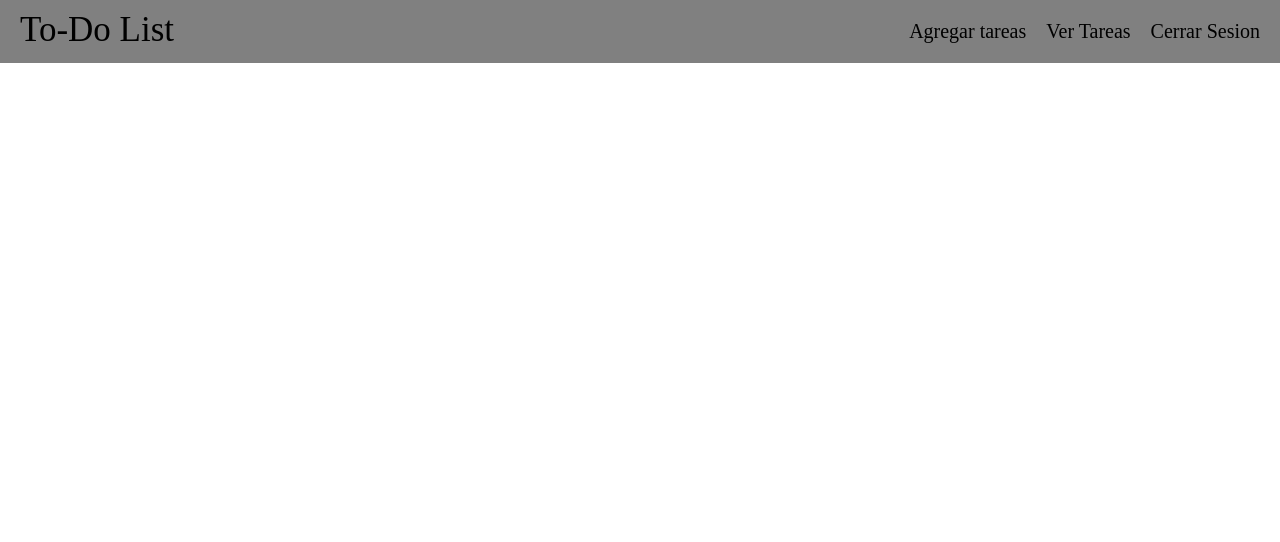
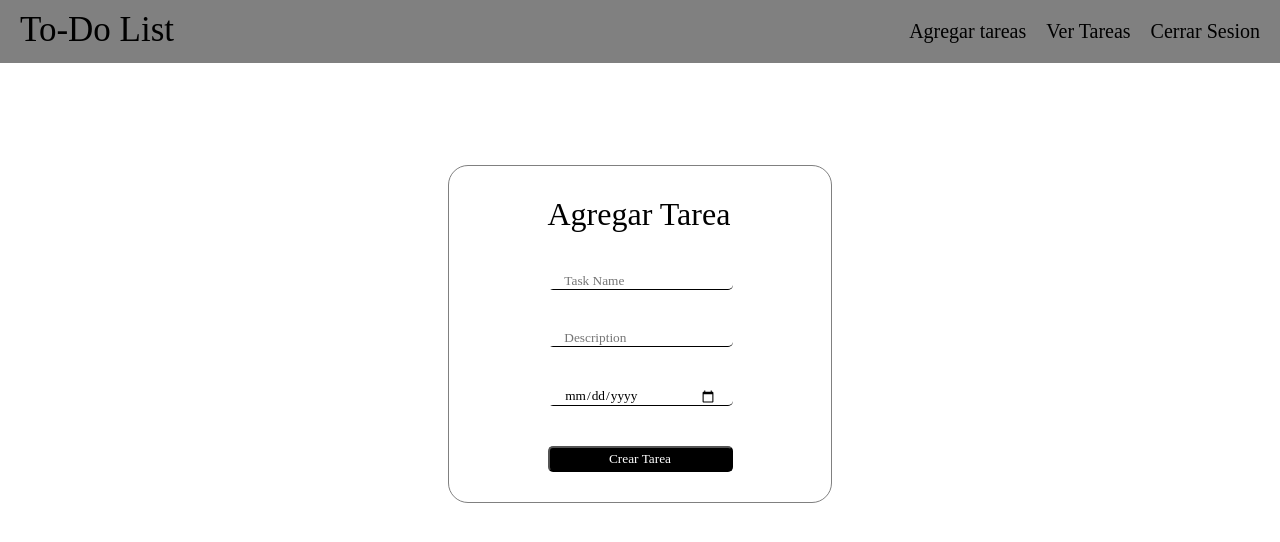
Before and after one commit to Santiago766/Pagina-Jovenes-Creativos, a React (Vite) app: page /Agregar-Tareas in a window 1280 px wide. Shown: the top 542 px of the page. Built offline with nearby package versions, Linux system fonts and the light colour scheme; a web font is replaced by a local one.

Commit message:
Se realizo la sesion de agregar tarea

```diff
--- a/src/view/Components/Input/Input.jsx
+++ b/src/view/Components/Input/Input.jsx
@@ -1,10 +1,13 @@
 import './Input.css'
 
-export const Input = ({placeHolder, Img, type, className}) => {
+export const Input = ({placeHolder, Img, type, className, Name}) => {
+
+
+
   return (
     <div className={className}>
       {Img}
-      <input type={type} placeholder={placeHolder} />
+      <input type={type} placeholder={placeHolder} name={Name} />
     </div>
   )
 }
--- a/src/view/Components/Tarea/Tarea.css
+++ b/src/view/Components/Tarea/Tarea.css
@@ -33,7 +33,6 @@
   border: 1px solid black;
   appearance: none;
   cursor: pointer;
-  accent-color: rgb(0, 68, 128);
 }
 .checkbox:checked {
   background-color: rgb(0, 68, 128);
@@ -42,6 +41,6 @@
 
 .options > i {
   margin-right: 5%;
-  font-size: 20px;
+  font-size: 30px;
   cursor: pointer;
 }
--- a/src/view/Components/Tarea/Tarea.jsx
+++ b/src/view/Components/Tarea/Tarea.jsx
@@ -1,16 +1,15 @@
 import './Tarea.css'
 
-export const Tarea = ({Name, Fecha, initial}) => {
+export const Tarea = ({Name, Fecha}) => {
   return (
     <div className="tareas">
       <div className='title'>
       <h1>{Name}</h1>
       </div>
       <div className='options'>
-
         <p>Fecha vencimiento {Fecha}</p>
         <div className='checkmark'>
-        <input type="checkbox" className='checkbox' checked={initial}/>
+        <input type="checkbox" className='checkbox'/>
         </div>
         <i class="fa-solid fa-plus"></i>
       </div>
--- /dev/null
+++ b/src/view/Pages/AgregarTarea/AgregarTarea.css
@@ -0,0 +1,28 @@
+.content {
+  display: flex;
+  justify-content: center;
+  align-self: center;
+  height:100%;
+}
+.contentCrear {
+  background-color:white;
+  display: flex;
+  flex-direction: column;
+  flex-wrap: wrap;
+  margin-top: 8%;
+  width: 30%;
+  height:60%;
+  border: 1px grey solid;
+  border-radius: 20px;
+  align-items: center;
+  place-self: center;
+  padding: 30px;
+}
+button {
+  margin-top: 40px;
+  width: 185px;
+  border-radius: 5px;
+  padding: 3px;
+  color: white;
+  background-color: black;
+}
--- /dev/null
+++ b/src/view/Pages/AgregarTarea/AgregarTarea.jsx
@@ -0,0 +1,29 @@
+import { Input } from "../../Components/Input/input"
+import './AgregarTarea.css'
+
+export const AgregarTarea = () => {
+
+  return (
+    <div className="content">
+      <div className="contentCrear">
+        <form action="/ver-tareas">
+          <h1>Agregar Tarea</h1>
+
+          <Input className={"Datos"} placeHolder={"Task Name"} Name={"name"}
+          type={"text"}
+          />
+
+          <Input className={"Datos"} placeHolder={"Description"} Name={"description"}
+          type={"text"}
+          />
+
+          <Input className={"Datos"} placeHolder={"Finish Date"} Name={"finishDate"}
+          type={"date"}
+          />
+
+          <button type="submit">Crear Tarea</button>
+        </form>
+      </div>
+    </div>
+  )
+}
--- a/src/view/Pages/Login/Login.css
+++ b/src/view/Pages/Login/Login.css
@@ -28,10 +28,9 @@
   padding-top: 40px;
   border-bottom: 1px solid black;
   border-radius: 5px;
-  z-index: 1;
 }
 .Campos >i {
-  position: relative;
+ position: relative;
   left: 10px;
   z-index: 1;
 }
--- a/src/view/Pages/Login/Login.jsx
+++ b/src/view/Pages/Login/Login.jsx
@@ -9,13 +9,13 @@ export const Login = () => {
         <h1>Login</h1>
         <form action="/Ver-Tareas">
           <Input className={"Campos"} Img={<i class="fa-solid fa-user"></i>}
-          type={"email"} placeHolder={"Email"} />
+          type={"email"} placeHolder={"Email"} Name={"email"}/>
 
           <Input className={"Campos"} Img={<i class="fa-solid fa-lock"></i>}
-          type={"password"} placeHolder={"Password"} />
+          type={"password"} placeHolder={"Password"} Name={"password"} />
 
           <div className="Entrar">
-            <button type="submit" to='/Ver-tareas'>Ingresar</button>
+            <button type="submit">Ingresar</button>
             <div className="Registro">
               <p>¿No tienes cuenta?</p>
               <Link className="Registro__link" to="/Registro">Registrate </Link>
--- a/src/view/Pages/Registro/Registro.css
+++ b/src/view/Pages/Registro/Registro.css
@@ -27,7 +27,6 @@
   padding-top: 40px;
   border-bottom: 1px solid black;
   border-radius: 5px;
-  z-index: 1;
 }
 .Datos > i {
   position: relative;
--- a/src/view/Pages/Registro/Registro.jsx
+++ b/src/view/Pages/Registro/Registro.jsx
@@ -10,19 +10,19 @@ export const Registro = () => {
         <form action="/">
 
           <Input className={"Datos"} Img={<i class="fa-solid fa-user"></i>}
-          type={"text"} placeHolder={"First Name"} />
+          type={"text"} placeHolder={"First Name"} Name={"firstName"} />
 
           <Input className={"Datos"} Img={<i class="fa-solid fa-user"></i>}
-          type={"text"} placeHolder={"Last Name"} />
+          type={"text"} placeHolder={"Last Name"} Name={"lastName"} />
 
           <Input className={"Datos"} Img={<i class="fa-solid fa-envelope"></i>}
-          type={"email"} placeHolder={"Email"} />
+          type={"email"} placeHolder={"Email"} Name={"email"} />
 
           <Input className={"Datos"} Img={<i class="fa-solid fa-lock"></i>}
-          type={"password"} placeHolder={"Password"} />
+          type={"password"} placeHolder={"Password"} Name={"password"} />
 
           <div className="Registrarse">
-            <button type="submit" to='/Ver-tareas'>Register</button>
+            <button type="submit">Register</button>
 
             <div className="Login">
               <p>¿Ya tienes una cuenta?</p>
--- a/src/view/routes/routes.jsx
+++ b/src/view/routes/routes.jsx
@@ -4,6 +4,7 @@ import { Header } from '../Components/Header/Header'
 import { Login } from '../Pages/Login/Login'
 import { Registro } from '../Pages/Registro/Registro'
 import { VerTareas } from '../Pages/Ver-Tareas/VerTareas'
+import { AgregarTarea } from '../Pages/AgregarTarea/AgregarTarea'
 
 
 
@@ -27,7 +28,8 @@ export const router = createBrowserRouter([
         Component: Header
       },
       {
-        path: 'Agregar-Tareas'
+        path: 'Agregar-Tareas',
+        Component: AgregarTarea
       },
       {
         path: 'Ver-Tareas',
```
